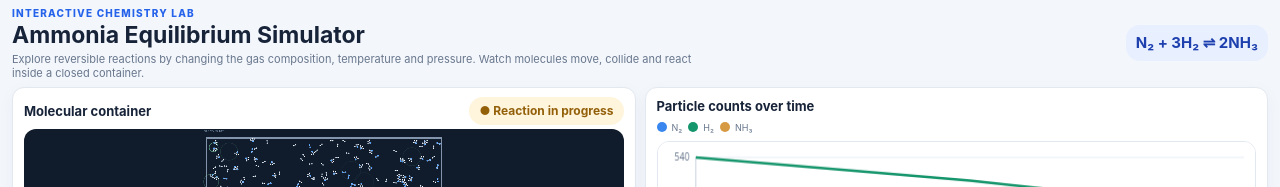
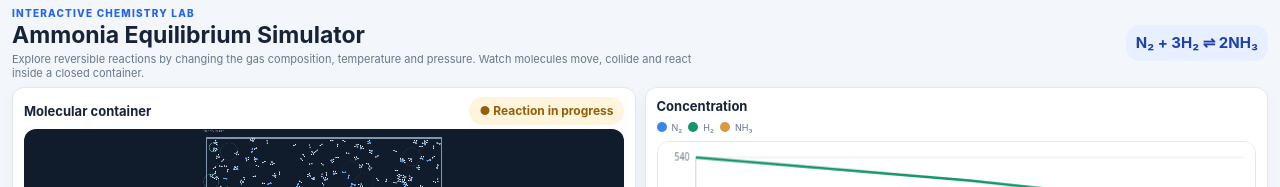
Before and after one commit to qhhuang5757/7u_simulation, a plain HTML site: page index.html in a window 1280 px wide. Shown: the top 187 px of the page. Drawn offline with Linux system fonts and the light colour scheme; animation ran at ten frames a second.

Commit message:
Update index.html

```diff
--- a/index.html
+++ b/index.html
@@ -229,7 +229,7 @@ canvas{display:block;width:100%;height:auto;aspect-ratio:1/1;border-radius:12px;
         <div class="atomline">Kp estimate: 298 K = 5.6×10⁵; 400 K ≈ 45; 500 K = 0.18; 600 K ≈ 4.5×10⁻³; 700 K ≈ 3.3×10⁻⁴. Values use the integrated van't Hoff approximation.</div>
       </section></section>
       <section class="card wide">
-        <h2>Particle counts over time</h2>
+        <h2>Concentration</h2>
         <div class="legend" style="margin:0 0 8px">
           <span><i class="dot" style="background:#3986ee"></i>N₂</span>
           <span><i class="dot" style="background:#15956b"></i>H₂</span>
```
